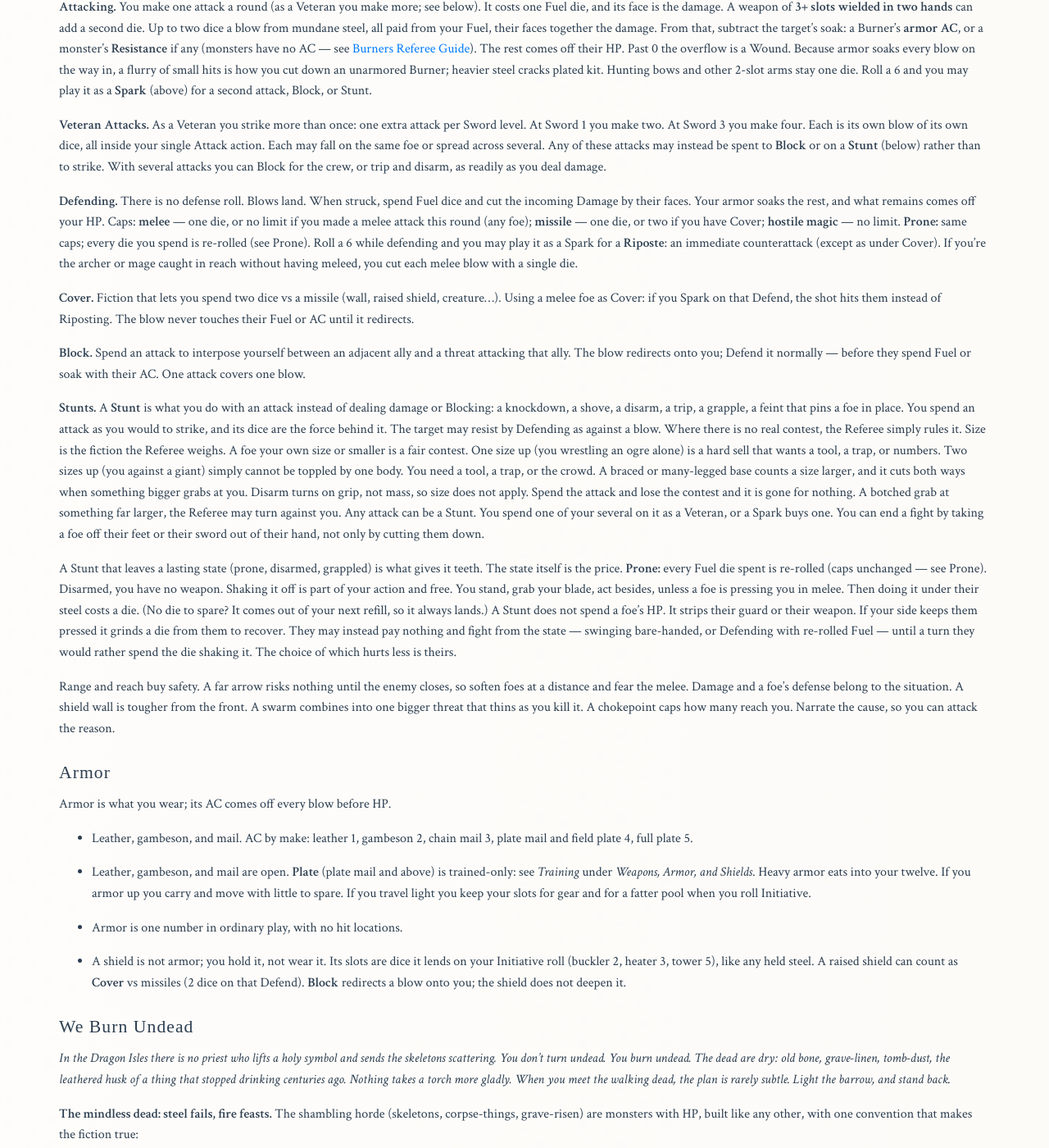
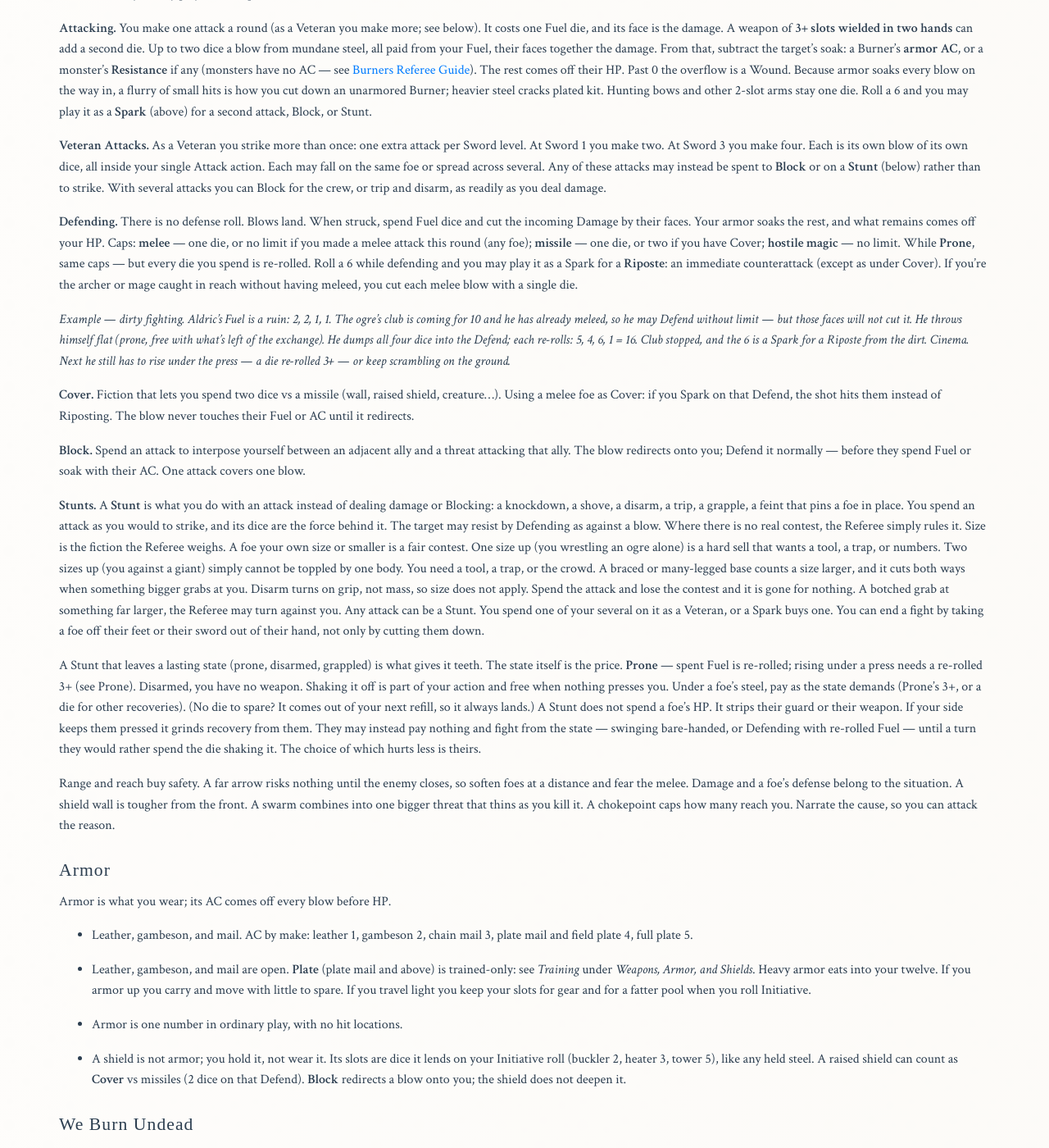
Before and after one commit to paulabrams/burners, a Jekyll site: the page built from burners-adventure-game.md, in a window 1280 px wide and 1400 px high, scrolled down 18539 px. Shown: the whole window at 82% size. Built offline with Jekyll 4.4.1, drawn with Linux system fonts in a browser that asks for light colours; some web fonts are replaced; some of the changed text lies outside the part shown.

Commit message:
Update burners-adventure-game.md

```diff
--- a/burners-adventure-game.md
+++ b/burners-adventure-game.md
@@ -134,7 +134,7 @@
 
 - **Stunt:** spend an attack to knock down, shove, disarm, trip, or grapple a foe instead of dealing damage or Blocking. See Fighting.
 
-- **Prone:** on the ground. Die caps are unchanged. **Every Fuel die you spend while prone is re-rolled** — the new face is what counts (blow, Defend, cast, Block, Stunt). Dump a 1 for a hail Mary; a banked 6 can come up cold. Only a **6 on the re-roll** is a Spark. Rise free with your Action; if a foe presses you in melee, rising costs a die.
+- **Prone:** on the ground — a risky place to be. **Every Fuel die you spend while prone is re-rolled** — the new face is what counts (blow, Defend, cast, Block, Stunt). Rise free on your Action; if a foe presses you in melee, rising costs a die re-rolled **3+** (fail and you stay down; the die is spent either way). You may **throw yourself down** on your turn (dirty fighting — free with your Action) when the pool is trash and you need a scramble.
 
 - **Cast (Sorcerer only):** one Action in combat; spend at least Spell Level Fuel dice and roll them. The **cast total** is the sum of those faces. On a Spark, you may spend up to Spell Level additional Fuel for extra effect. The spell's **card taps** (or stays *in play* if lasting). You may **burn** other ready cards in the same Action to recast from discard or copy a working in play. See *Magic* and [[Burners Sorcerie]].
 
@@ -528,7 +528,7 @@
 
 - **Leg.** You go prone and cannot stand up until you reach **full HP**, the same as a waist wound.
 
-**Prone** (see glossary): die caps unchanged; every Fuel die you spend is **re-rolled**. You can still Block from the ground. Rising is part of your next Action and free, unless a foe is pressing you in melee — then it costs a die (see Stunts). A waist or leg wound holds you down until **full HP**; you cannot rise before then. Prone does not stack, however you ended up there. A fresh, untended wound also makes that spot a soft target. A blow called at an already-wounded spot deals 2 extra damage until you reach **full HP**.
+**Prone** — see glossary (spent Fuel is re-rolled; pressed rise needs a re-rolled 3+). You can still Block from the ground. A waist or leg wound holds you down until **full HP**; you cannot rise before then. Prone does not stack, however you ended up there. A fresh, untended wound also makes that spot a soft target. A blow called at an already-wounded spot deals 2 extra damage until you reach **full HP**.
 
 #### The Shock Check
 
@@ -606,7 +606,9 @@
 
 **Veteran Attacks.** As a Veteran you strike more than once: one extra attack per Sword level. At Sword 1 you make two. At Sword 3 you make four. Each is its own blow of its own dice, all inside your single Attack action. Each may fall on the same foe or spread across several. Any of these attacks may instead be spent to **Block** or on a **Stunt** (below) rather than to strike. With several attacks you can Block for the crew, or trip and disarm, as readily as you deal damage.
 
-**Defending.** There is no defense roll. Blows land. When struck, spend Fuel dice and cut the incoming Damage by their faces. Your armor soaks the rest, and what remains comes off your HP. Caps: **melee** — one die, or no limit if you made a melee attack this round (any foe); **missile** — one die, or two if you have Cover; **hostile magic** — no limit. **Prone:** same caps; every die you spend is re-rolled (see Prone). Roll a 6 while defending and you may play it as a Spark for a **Riposte**: an immediate counterattack (except as under Cover). If you're the archer or mage caught in reach without having meleed, you cut each melee blow with a single die.
+**Defending.** There is no defense roll. Blows land. When struck, spend Fuel dice and cut the incoming Damage by their faces. Your armor soaks the rest, and what remains comes off your HP. Caps: **melee** — one die, or no limit if you made a melee attack this round (any foe); **missile** — one die, or two if you have Cover; **hostile magic** — no limit. While **Prone**, same caps — but every die you spend is re-rolled. Roll a 6 while defending and you may play it as a Spark for a **Riposte**: an immediate counterattack (except as under Cover). If you're the archer or mage caught in reach without having meleed, you cut each melee blow with a single die.
+
+*Example — dirty fighting. Aldric's Fuel is a ruin: 2, 2, 1, 1. The ogre's club is coming for 10 and he has already meleed, so he may Defend without limit — but those faces will not cut it. He throws himself flat (prone, free with what's left of the exchange). He dumps all four dice into the Defend; each re-rolls: 5, 4, 6, 1 = 16. Club stopped, and the 6 is a Spark for a Riposte from the dirt. Cinema. Next he still has to rise under the press — a die re-rolled 3+ — or keep scrambling on the ground.*
 
 **Cover.** Fiction that lets you spend two dice vs a missile (wall, raised shield, creature…). Using a melee foe as Cover: if you Spark on that Defend, the shot hits them instead of Riposting. The blow never touches their Fuel or AC until it redirects.
 
@@ -614,7 +616,7 @@
 
 **Stunts.** A **Stunt** is what you do with an attack instead of dealing damage or Blocking: a knockdown, a shove, a disarm, a trip, a grapple, a feint that pins a foe in place. You spend an attack as you would to strike, and its dice are the force behind it. The target may resist by Defending as against a blow. Where there is no real contest, the Referee simply rules it. Size is the fiction the Referee weighs. A foe your own size or smaller is a fair contest. One size up (you wrestling an ogre alone) is a hard sell that wants a tool, a trap, or numbers. Two sizes up (you against a giant) simply cannot be toppled by one body. You need a tool, a trap, or the crowd. A braced or many-legged base counts a size larger, and it cuts both ways when something bigger grabs at you. Disarm turns on grip, not mass, so size does not apply. Spend the attack and lose the contest and it is gone for nothing. A botched grab at something far larger, the Referee may turn against you. Any attack can be a Stunt. You spend one of your several on it as a Veteran, or a Spark buys one. You can end a fight by taking a foe off their feet or their sword out of their hand, not only by cutting them down.
 
-A Stunt that leaves a lasting state (prone, disarmed, grappled) is what gives it teeth. The state itself is the price. **Prone:** every Fuel die spent is re-rolled (caps unchanged — see Prone). Disarmed, you have no weapon. Shaking it off is part of your action and free. You stand, grab your blade, act besides, unless a foe is pressing you in melee. Then doing it under their steel costs a die. (No die to spare? It comes out of your next refill, so it always lands.) A Stunt does not spend a foe's HP. It strips their guard or their weapon. If your side keeps them pressed it grinds a die from them to recover. They may instead pay nothing and fight from the state — swinging bare-handed, or Defending with re-rolled Fuel — until a turn they would rather spend the die shaking it. The choice of which hurts less is theirs.
+A Stunt that leaves a lasting state (prone, disarmed, grappled) is what gives it teeth. The state itself is the price. **Prone** — spent Fuel is re-rolled; rising under a press needs a re-rolled 3+ (see Prone). Disarmed, you have no weapon. Shaking it off is part of your action and free when nothing presses you. Under a foe's steel, pay as the state demands (Prone's 3+, or a die for other recoveries). (No die to spare? It comes out of your next refill, so it always lands.) A Stunt does not spend a foe's HP. It strips their guard or their weapon. If your side keeps them pressed it grinds recovery from them. They may instead pay nothing and fight from the state — swinging bare-handed, or Defending with re-rolled Fuel — until a turn they would rather spend the die shaking it. The choice of which hurts less is theirs.
 
 Range and reach buy safety. A far arrow risks nothing until the enemy closes, so soften foes at a distance and fear the melee. Damage and a foe's defense belong to the situation. A shield wall is tougher from the front. A swarm combines into one bigger threat that thins as you kill it. A chokepoint caps how many reach you. Narrate the cause, so you can attack the reason.
 
```
